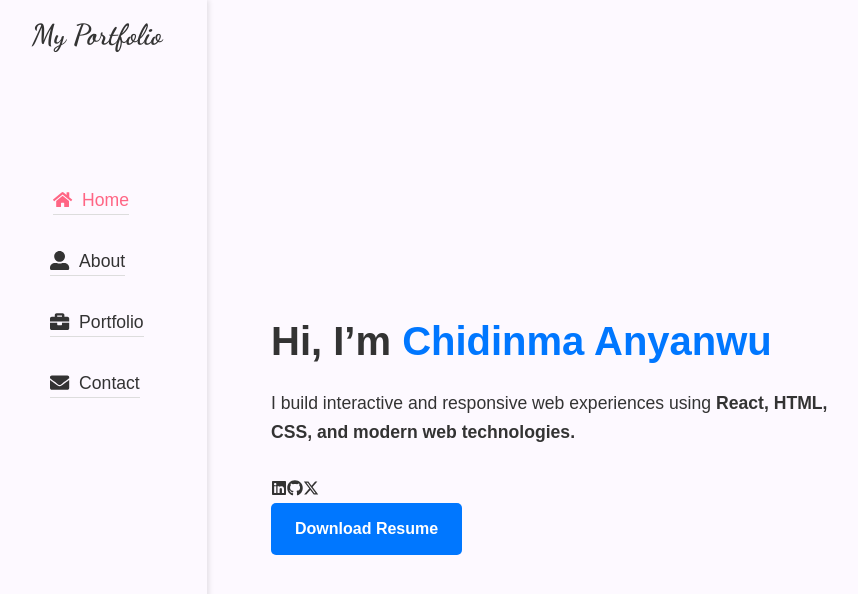
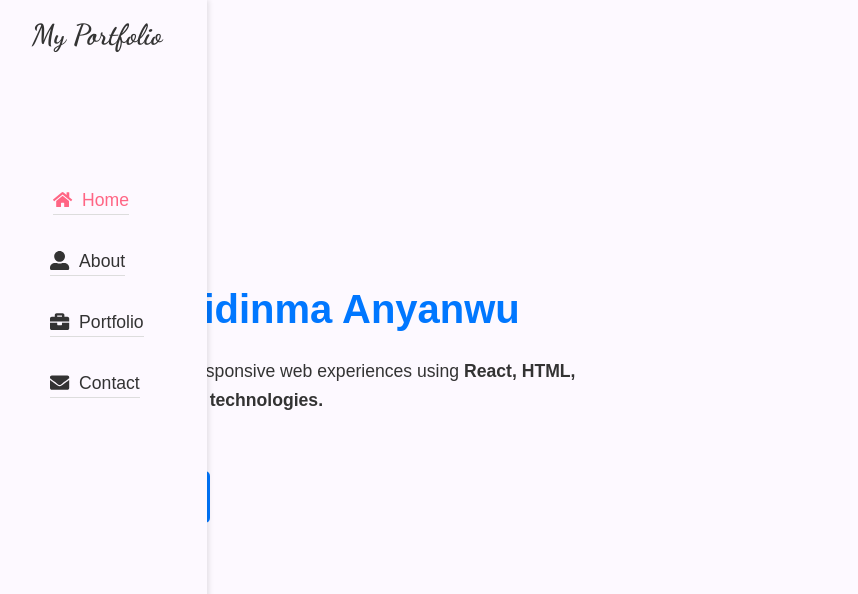
Before and after one commit to Dinma-Faith/my-portfolio-react, a React (Vite) app: page /home in a window 1280 px wide. Shown: the top 594 px of the page, without its empty margins (13-871 px from the left). Built offline with nearby package versions, Linux system fonts and the light colour scheme.

Commit message:
Remove inline styles

```diff
--- a/src/App.jsx
+++ b/src/App.jsx
@@ -9,17 +9,18 @@ import "./styles/global.css";
 function App() {
   return (
     <Router>
+      <div className="app-container">
         <Sidebar />
-      <main style={{ marginLeft: "220px", padding: "2rem" }}>
+        <main className="main-content">
           <Routes>
             <Route path="/" element={<Navigate to="/home" replace />} />
-
             <Route path="/home" element={<Home />} />
             <Route path="/about" element={<About />} />
             <Route path="/portfolio" element={<Portfolio />} />
             <Route path="/contact" element={<Contact />} />
           </Routes>
         </main>
+      </div>
     </Router>
   );
 }
```
Lines whose indentation alone changed are shown as unchanged.
